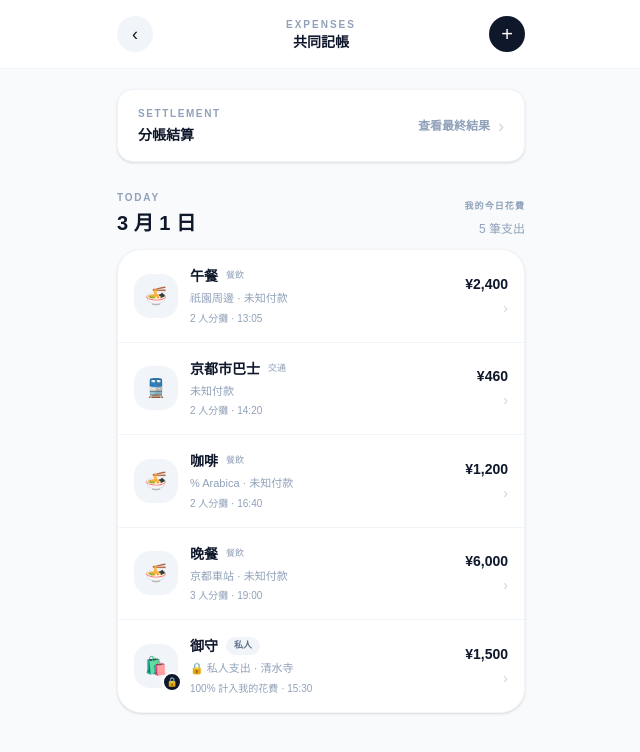
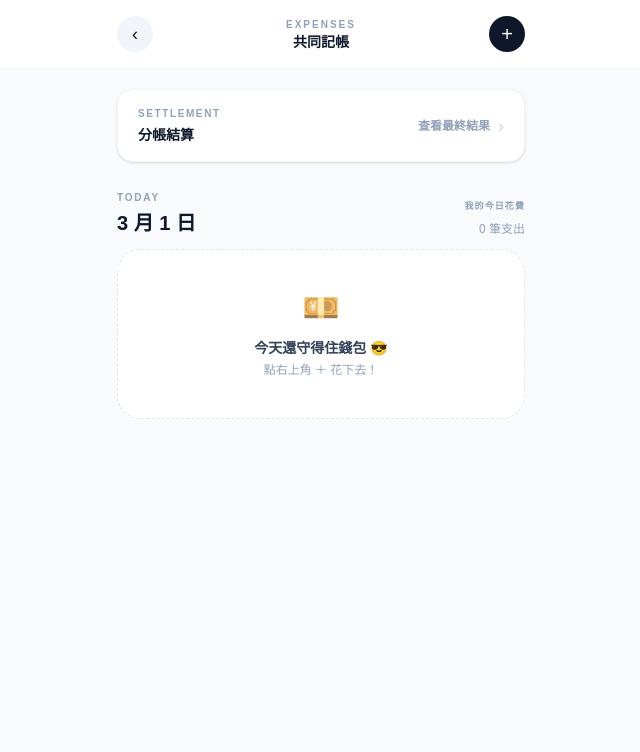
Before and after one commit to eating218/our-travel, a Next.js app: page /expenses in a window 1280 px wide. Shown: the top 752 px of the page, without its empty margins (319-959 px from the left). Built offline with nearby package versions, Linux system fonts and the light colour scheme.

Commit message:
Update trip members and clean default expense data

```diff
--- a/data/expenseData.ts
+++ b/data/expenseData.ts
@@ -180,140 +180,7 @@ export const initialExpenseCategories:
 // ========================================
 
 export const initialExpenses:
-  Expense[] = [
-    {
-      id: "expense-1",
-
-      title: "午餐",
-
-      note: "祇園周邊",
-
-      amount: 2400,
-
-      currency: "JPY",
-
-      categoryId: "food",
-
-      visibility: "shared",
-
-      paidBy: "fangyi",
-
-      splitBetween: [
-        "fangyi",
-        "chonggu",
-      ],
-
-      date: "2027-03-01",
-
-      time: "13:05",
-    },
-
-    {
-      id: "expense-2",
-
-      title: "京都市巴士",
-
-      amount: 460,
-
-      currency: "JPY",
-
-      categoryId: "transport",
-
-      visibility: "shared",
-
-      paidBy: "chonggu",
-
-      splitBetween: [
-        "fangyi",
-        "chonggu",
-      ],
-
-      date: "2027-03-01",
-
-      time: "14:20",
-    },
-
-    {
-      id: "expense-3",
-
-      title: "咖啡",
-
-      note: "% Arabica",
-
-      amount: 1200,
-
-      currency: "JPY",
-
-      categoryId: "food",
-
-      visibility: "shared",
-
-      paidBy: "fangyi",
-
-      splitBetween: [
-        "fangyi",
-        "chonggu",
-      ],
-
-      date: "2027-03-01",
-
-      time: "16:40",
-    },
-
-    {
-      id: "expense-4",
-
-      title: "晚餐",
-
-      note: "京都車站",
-
-      amount: 6000,
-
-      currency: "JPY",
-
-      categoryId: "food",
-
-      visibility: "shared",
-
-      paidBy: "mom",
-
-      splitBetween: [
-        "fangyi",
-        "chonggu",
-        "mom",
-      ],
-
-      date: "2027-03-01",
-
-      time: "19:00",
-    },
-
-    {
-      id: "expense-private-1",
-
-      title: "御守",
-
-      note: "清水寺",
-
-      amount: 1500,
-
-      currency: "JPY",
-
-      categoryId: "shopping",
-
-      visibility: "private",
-
-      paidBy: "fangyi",
-
-      splitBetween: [
-        "fangyi",
-      ],
-
-      date: "2027-03-01",
-
-      time: "15:30",
-    },
-  ];
+  Expense[] = [];
 
 
 // ========================================
```
